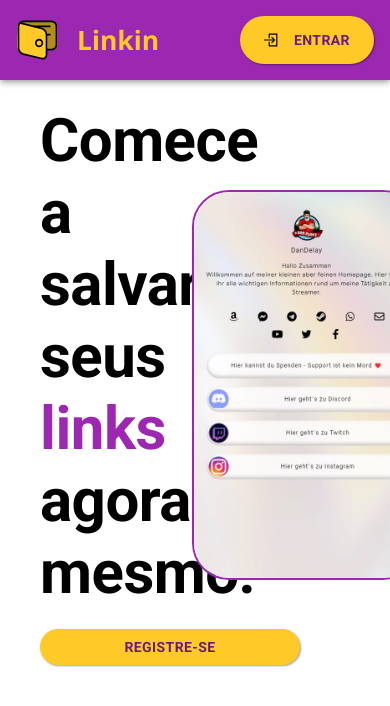
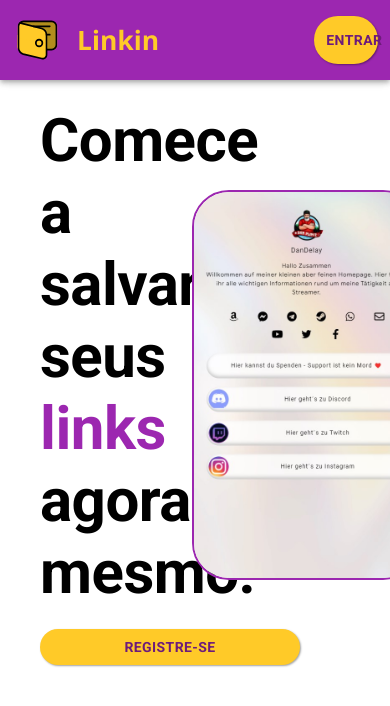
Before and after one commit to HandreiFontana/linkin-customer-front, a React (Create React App) app: page / in a window 390 px wide. Shown: the top 706 px of the page. Built offline with nearby package versions, Linux system fonts and the light colour scheme; no server answers.

Commit message:
perf(Header): header now is centralized; but needs responsivity

```diff
--- a/src/components/header/index.tsx
+++ b/src/components/header/index.tsx
@@ -2,7 +2,7 @@ import React from 'react';
 import { Link } from 'react-router-dom';
 import { GrLogin } from 'react-icons/gr';
 
-import { AppBar, Button, Toolbar } from '@material-ui/core';
+import { AppBar, Button, Container, Grid, Toolbar } from '@material-ui/core';
 
 import logo from '../../assets/logo.svg';
 
@@ -13,9 +13,12 @@ const Header: React.FC = () => {
 
     return (
         <AppBar position="fixed" className={classes.appBar}>
-            <Toolbar className={classes.toolbar}>
+            <Container className={classes.container}>
+                <Grid container className={classes.grids}>
+                    <Grid item xs={10} className={classes.grid}>
                         <img src={logo} alt="Linkin" className={classes.logo} />
-
+                    </Grid>
+                    <Grid item xs={2} className={classes.grid}>
                         <Button
                             variant="contained"
                             component={Link}
@@ -25,7 +28,9 @@ const Header: React.FC = () => {
                             <GrLogin className={classes.loginIcon} />
                             Entrar
                         </Button>
-            </Toolbar>
+                    </Grid>
+                </Grid>
+            </Container>
         </AppBar>
     )
 }
--- a/src/components/header/styles.ts
+++ b/src/components/header/styles.ts
@@ -6,13 +6,17 @@ const useStyles = makeStyles((theme: Theme) =>
             zIndex: theme.zIndex.drawer + 1,
             height: '5rem',
         },
-        toolbar: {
+        container: {
             maxWidth: '1120px',
             height: '100%',
-
+        },
+        grids: {
+            height: '100%',
+        },
+        grid: {
             display: 'flex',
-            alignItems: 'center',
-            justifyContent: 'space-between',
+            flexDirection: 'column',
+            justifyContent: 'center',
         },
         logo: {
             width: '160px',
```
Lines whose indentation alone changed are shown as unchanged.
